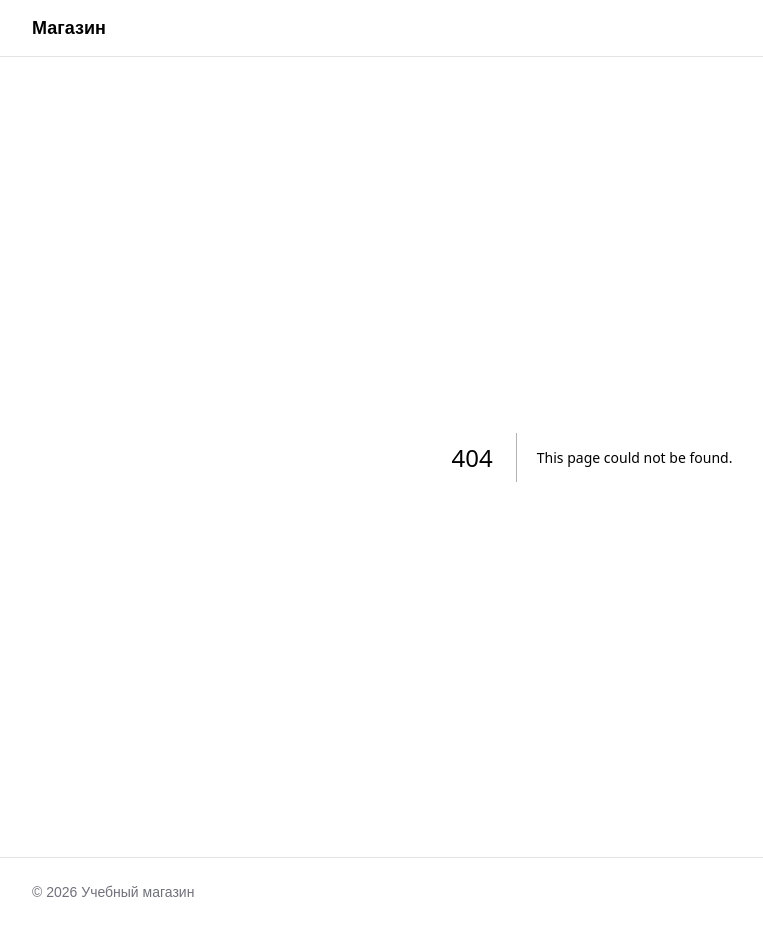
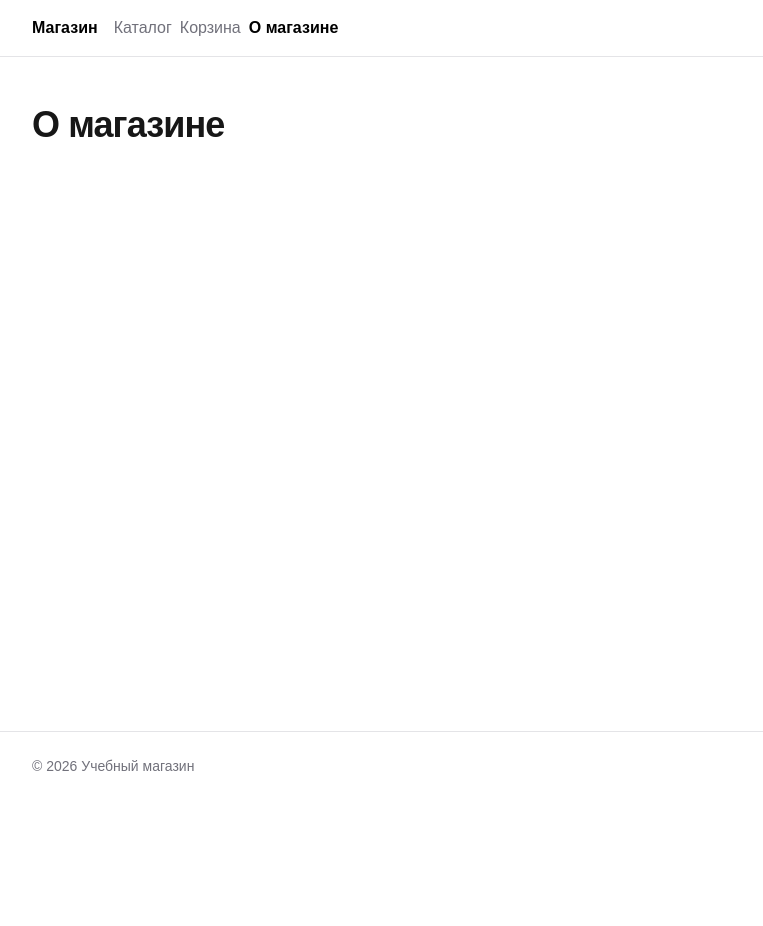
Before and after one commit to Ardak200/next-shop-app, a Next.js app: page /about in a window 1280 px wide. Before the commit this address had no page. Shown: the whole page, without its empty margins (48-811 px from the left). After the commit the page ends 800 px from the top, so only its background shows below. Built offline with nearby package versions, Linux system fonts and the light colour scheme.

Commit message:
feat: add catalog, cart, about pages and header nav
Wire up basic routes and a client-side Nav that highlights the
active link via usePathname.

```diff
--- /dev/null
+++ b/app/about/page.tsx
@@ -0,0 +1,7 @@
+export default function AboutPage() {
+  return (
+    <main className="flex-1 mx-auto w-full max-w-6xl px-4 py-12">
+      <h1 className="text-4xl font-bold tracking-tight">О магазине</h1>
+    </main>
+  );
+}
--- /dev/null
+++ b/app/cart/page.tsx
@@ -0,0 +1,7 @@
+export default function CartPage() {
+  return (
+    <main className="flex-1 mx-auto w-full max-w-6xl px-4 py-12">
+      <h1 className="text-4xl font-bold tracking-tight">Корзина</h1>
+    </main>
+  );
+}
--- /dev/null
+++ b/app/products/page.tsx
@@ -0,0 +1,7 @@
+export default function ProductsPage() {
+  return (
+    <main className="flex-1 mx-auto w-full max-w-6xl px-4 py-12">
+      <h1 className="text-4xl font-bold tracking-tight">Каталог</h1>
+    </main>
+  );
+}
--- a/components/Header.tsx
+++ b/components/Header.tsx
@@ -1,8 +1,14 @@
+import Link from "next/link";
+import { Nav } from "./Nav";
+
 export function Header() {
   return (
     <header className="border-b border-zinc-200 dark:border-zinc-800">
-      <div className="mx-auto flex h-14 max-w-6xl items-center px-4">
-        <span className="text-lg font-semibold">Магазин</span>
+      <div className="mx-auto flex h-14 max-w-6xl items-center px-4 gap-4">
+        <Link href="/" className="font-semibold text-black dark:text-white">
+          Магазин
+        </Link>
+        <Nav />
       </div>
     </header>
   );
--- /dev/null
+++ b/components/Nav.tsx
@@ -0,0 +1,32 @@
+"use client";
+
+import Link from "next/link";
+import { usePathname } from "next/navigation";
+
+const links = [
+  { href: "/products", label: "Каталог" },
+  { href: "/cart", label: "Корзина" },
+  { href: "/about", label: "О магазине" },
+];
+
+export function Nav() {
+  const pathname = usePathname();
+
+  return (
+    <div className="flex items-center gap-2">
+      {links.map((link) => (
+        <Link
+          key={link.href}
+          href={link.href}
+          className={
+            pathname === link.href
+              ? "font-semibold text-black dark:text-white"
+              : "text-zinc-500"
+          }
+        >
+          {link.label}
+        </Link>
+      ))}
+    </div>
+  );
+}
```
